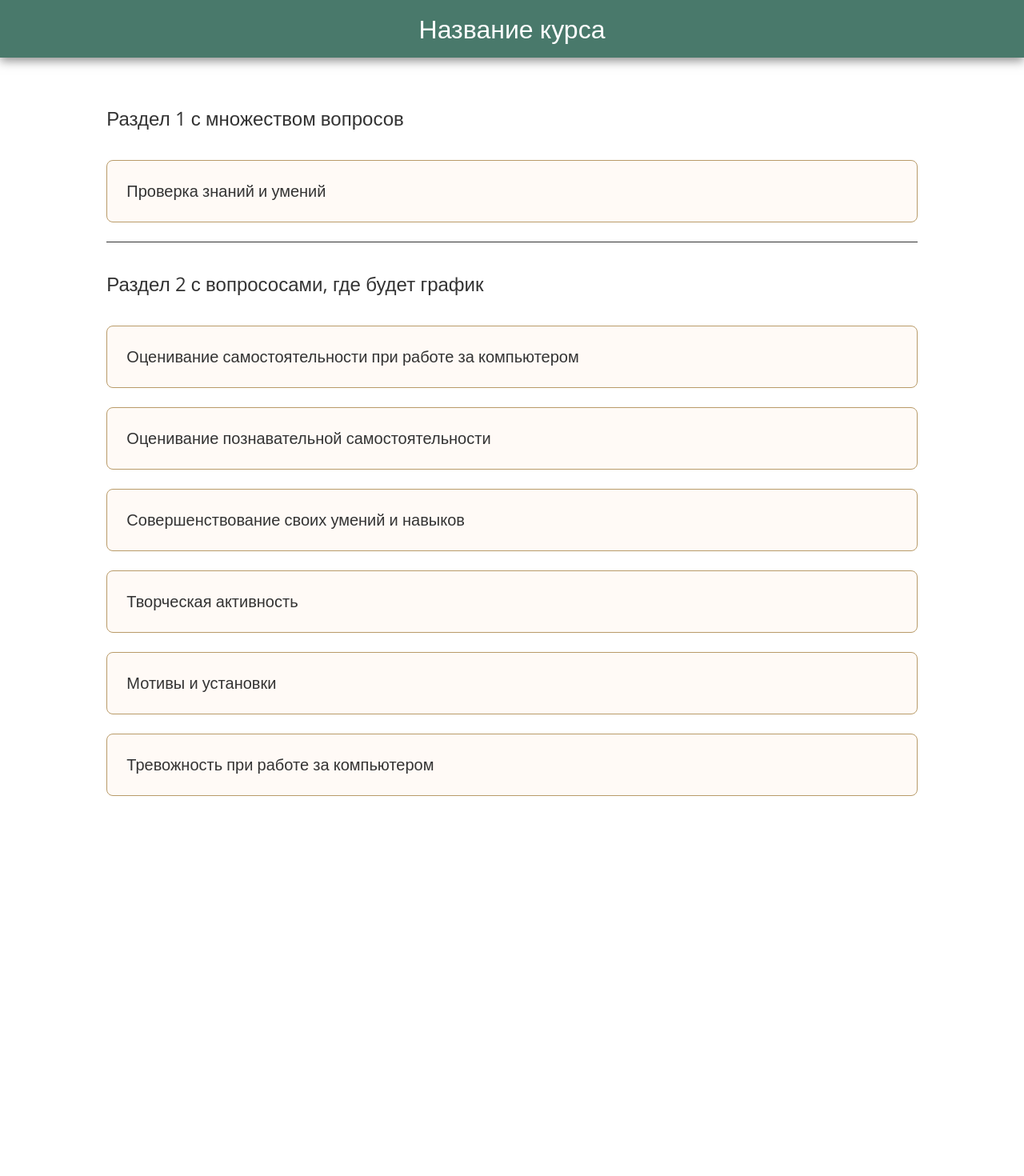
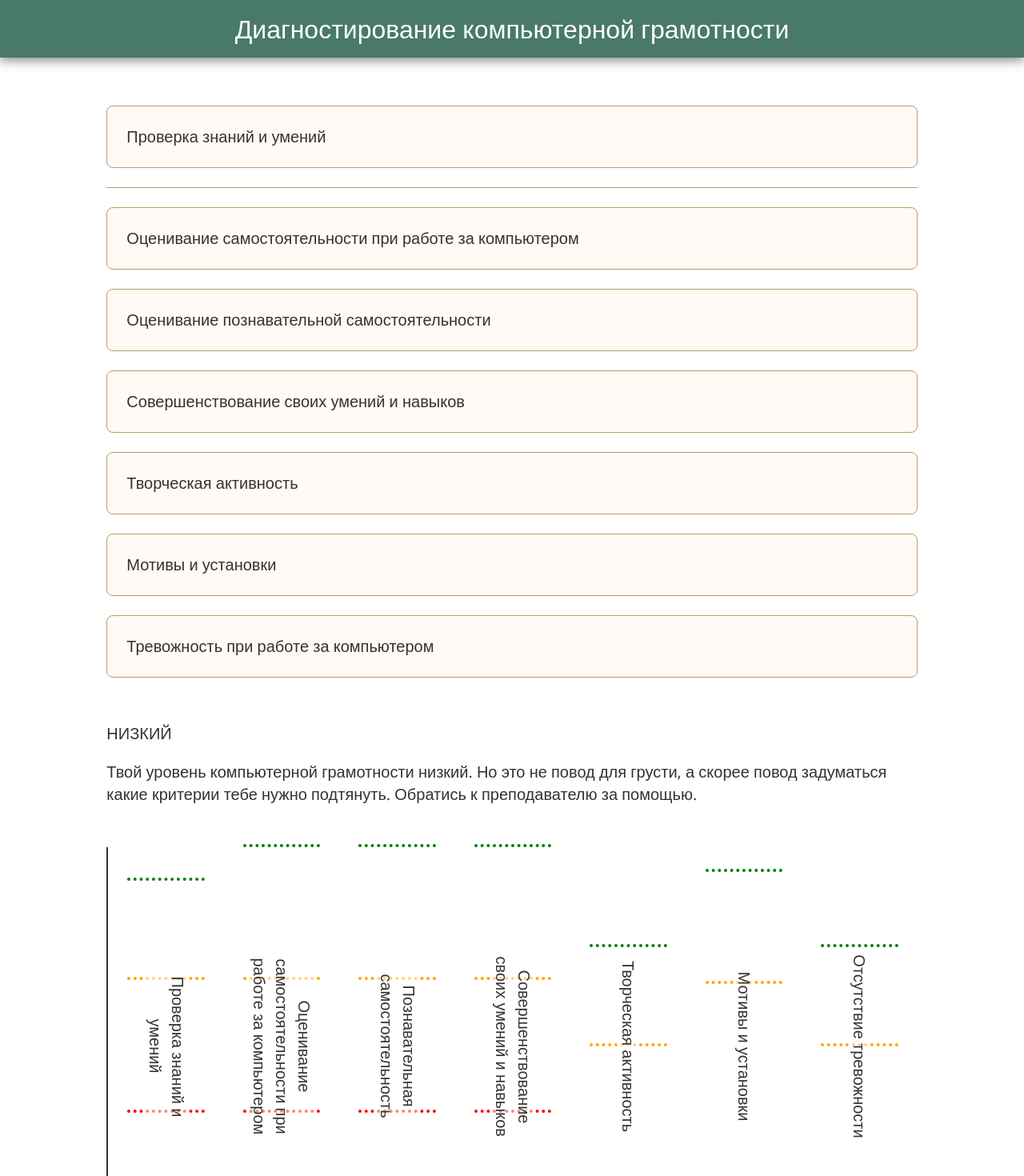
Before and after one commit to DenisDrozd/ira-project, an Angular app: page / in a window 1280 px wide. Shown: the top 1470 px of the page at 80% size. Before the commit the page ends 1079 px from the top, so only its background shows below. Built offline with nearby package versions, Linux system fonts and the light colour scheme.

Commit message:
page-4: обновления

```diff
--- a/src/app/body/body.component.html
+++ b/src/app/body/body.component.html
@@ -4,11 +4,6 @@
             <div class="row">
                 <ng-container *ngIf="!compeleAllTest">
                     <ng-container *ngIf="!selectedQuiz; else quiz">
-                        <div class="col_extrasmall-12 col_small-12 col_medium-12 col_large-12">
-                            <div class="quiz-list-title quiz-list-title_first">
-                                Раздел 1 с множеством вопросов
-                            </div>
-                        </div>
                         <ng-container *ngFor="let quiz of quizList01;">
                             <div class="col_extrasmall-12 col_small-12 col_medium-12 col_large-12">
                                 <div class="island"
@@ -19,12 +14,10 @@
                                     </div>
                                 </div>
                             </div>
+                            <div class="col_extrasmall-12 col_small-12 col_medium-12 col_large-12">
+                                <div style="border-top: 1px solid #b99b69; width: 100%; margin-bottom: 24px;"></div>
+                            </div>
                         </ng-container>
-                        <div class="col_extrasmall-12 col_small-12 col_medium-12 col_large-12">
-                            <div class="quiz-list-title">
-                                Раздел 2 с вопрососами, где будет график
-                            </div>
-                        </div>
                         <ng-container *ngFor="let quiz of quizList02; let index = index">
                             <div class="col_extrasmall-12 col_small-12 col_medium-12 col_large-12">
                                 <div class="island"
@@ -101,7 +94,7 @@
                     <!--</div>-->
                 </ng-template>
 
-                <div *ngIf="compeleAllTest"
+                <div *ngIf="compeleAllTest || true"
                      class="col_extrasmall-12 col_small-12 col_medium-12 col_large-12">
                     <ng-container *ngIf="sumPoints() >= 203">
                         <div class="graph-title">
--- a/src/app/body/body.component.ts
+++ b/src/app/body/body.component.ts
@@ -95,7 +95,7 @@ export class BodyComponent {
             middle: 40,
             high: 60,
             limit: 80,
-            topic: 'Тревожность'
+            topic: 'Отсутствие тревожности'
         }
     };
 
--- a/src/app/body/body.style.less
+++ b/src/app/body/body.style.less
@@ -155,6 +155,7 @@
     border-left: 2px solid @black;
     border-bottom: 2px solid @black;
     display: flex;
+    margin-top: 52px;
 }
 
 .graph-item {
--- a/src/app/header/header.component.html
+++ b/src/app/header/header.component.html
@@ -3,7 +3,7 @@
         <div class="row">
             <div class="col_extrasmall-12 col_small-12 col_medium-12 col_large-12">
                 <div class="title">
-                    Название курса
+                    Диагностирование компьютерной грамотности
                 </div>
             </div>
         </div>
```
